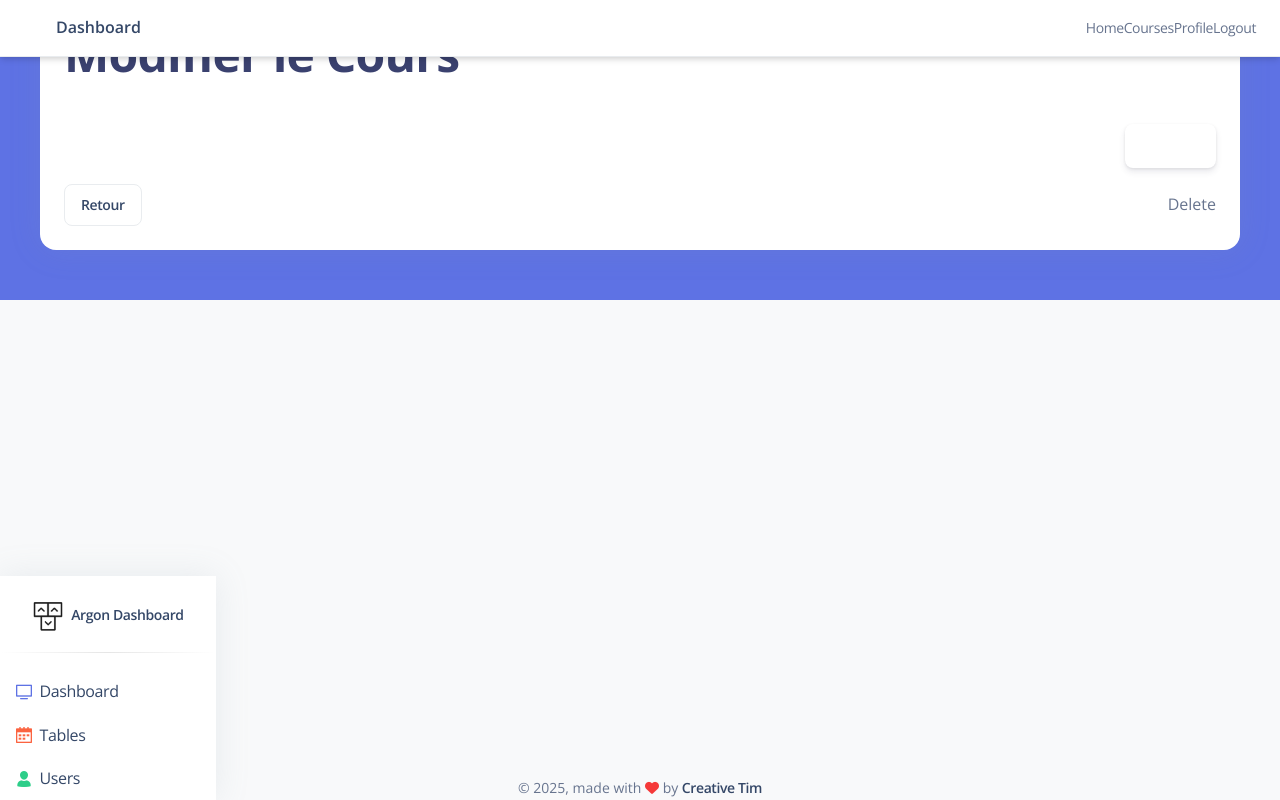
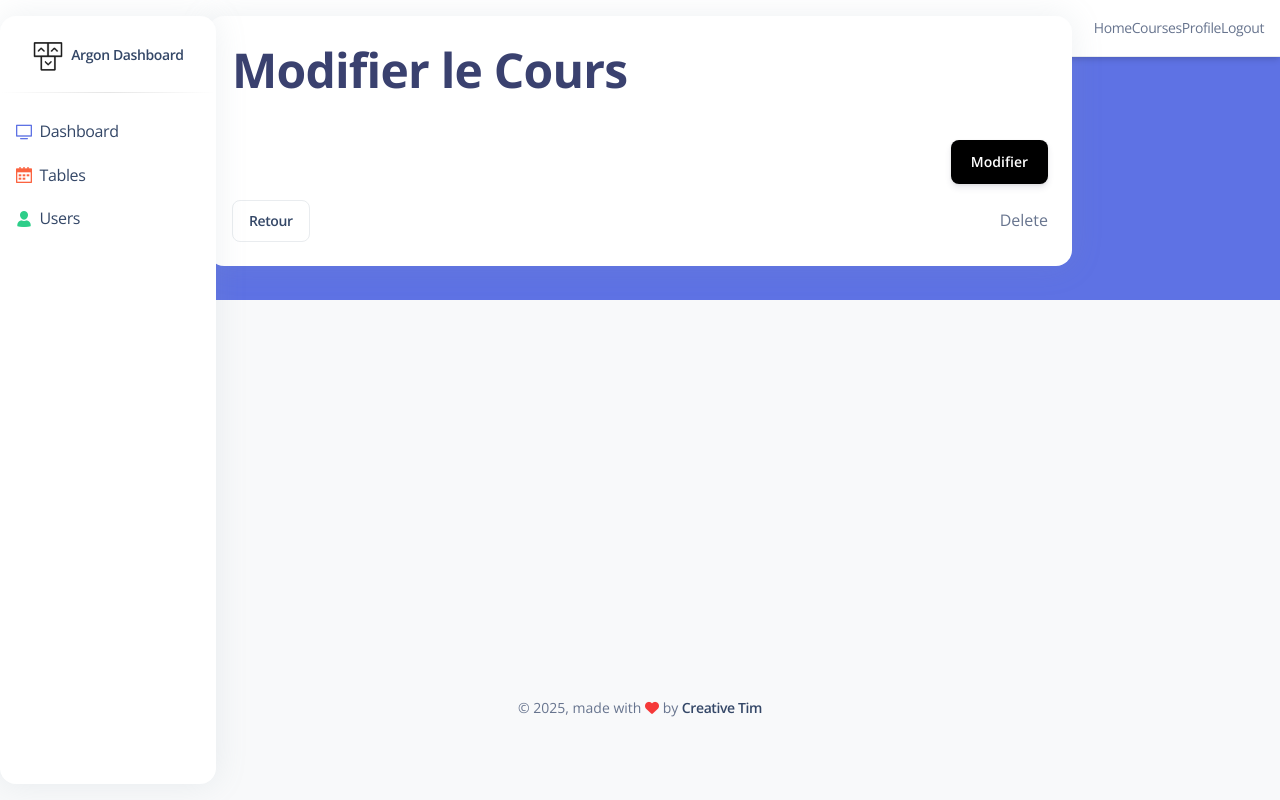
Before and after one commit to Aziz216-ui/Elearning, a Symfony app: template templates/cours/edit.html.twig in a window 1280 px wide. Run offline with Twig, Linux system fonts and the light colour scheme; the template is opened without the code that fills it, so the values that code supplies are empty; some libraries are stand-ins or nearby versions.

Commit message:
crud et design

```diff
--- a/src/Controller/CoursController.php
+++ b/src/Controller/CoursController.php
@@ -46,7 +46,7 @@
     public function show(Cours $cour): Response
     {
         return $this->render('cours/show.html.twig', [
-            'cours' => $coursRepository->findAll(),
+            'cour' => $cour,
         ]);
     }
 
--- a/templates/auteur/index.html.twig
+++ b/templates/auteur/index.html.twig
@@ -18,6 +18,7 @@
                             <th class="px-6 py-3 text-left text-xs font-semibold text-slate-600 dark:text-slate-300 uppercase tracking-wider">Nom</th>
                             <th class="px-6 py-3 text-left text-xs font-semibold text-slate-600 dark:text-slate-300 uppercase tracking-wider">Prénom</th>
                             <th class="px-6 py-3 text-left text-xs font-semibold text-slate-600 dark:text-slate-300 uppercase tracking-wider">Email</th>
+                            <th class="px-6 py-3 text-left text-xs font-semibold text-slate-600 dark:text-slate-300 uppercase tracking-wider">Spécialité</th>
                             <th class="px-6 py-3 text-right text-xs font-semibold text-slate-600 dark:text-slate-300 uppercase tracking-wider">Actions</th>
                         </tr>
                     </thead>
@@ -28,6 +29,7 @@
                             <td class="px-6 py-4 text-sm font-medium text-slate-800 dark:text-white">{{ auteur.nom }}</td>
                             <td class="px-6 py-4 text-sm text-slate-700 dark:text-slate-300">{{ auteur.prenom }}</td>
                             <td class="px-6 py-4 text-sm text-slate-700 dark:text-slate-300">{{ auteur.email }}</td>
+                            <td class="px-6 py-4 text-sm text-slate-700 dark:text-slate-300">{{ auteur.specialite ?? '' }}</td>
                             <td class="px-6 py-4 text-sm text-right">
                                 <a href="{{ path('app_auteur_show', {'id': auteur.id}) }}" class="text-blue-600 hover:text-blue-800 dark:text-blue-400 mr-3">Voir</a>
                                 <a href="{{ path('app_auteur_edit', {'id': auteur.id}) }}" class="text-emerald-600 hover:text-emerald-800 dark:text-emerald-400">Modifier</a>
@@ -35,7 +37,7 @@
                         </tr>
                     {% else %}
                         <tr>
-                            <td colspan="5" class="px-6 py-8 text-center text-sm text-slate-500 dark:text-slate-400">Aucun enregistrement</td>
+                            <td colspan="6" class="px-6 py-8 text-center text-sm text-slate-500 dark:text-slate-400">Aucun enregistrement</td>
                         </tr>
                     {% endfor %}
                     </tbody>
--- a/templates/auteur/show.html.twig
+++ b/templates/auteur/show.html.twig
@@ -18,6 +18,11 @@
                 <div class="px-6 py-4 flex justify-between"><span class="text-sm font-semibold text-slate-600 dark:text-slate-300">Nom</span><span class="text-sm text-slate-800 dark:text-white">{{ auteur.nom }}</span></div>
                 <div class="px-6 py-4 flex justify-between"><span class="text-sm font-semibold text-slate-600 dark:text-slate-300">Prénom</span><span class="text-sm text-slate-800 dark:text-white">{{ auteur.prenom }}</span></div>
                 <div class="px-6 py-4 flex justify-between"><span class="text-sm font-semibold text-slate-600 dark:text-slate-300">Email</span><span class="text-sm text-slate-800 dark:text-white">{{ auteur.email }}</span></div>
+                <div class="px-6 py-4 flex justify-between"><span class="text-sm font-semibold text-slate-600 dark:text-slate-300">Spécialité</span><span class="text-sm text-slate-800 dark:text-white">{{ auteur.specialite ?? '—' }}</span></div>
+                <div class="px-6 py-4 flex items-start justify-between gap-6">
+                    <span class="text-sm font-semibold text-slate-600 dark:text-slate-300">Bio courte</span>
+                    <span class="text-sm text-slate-800 dark:text-white max-w-xl whitespace-pre-line">{{ auteur.bio ?? '—' }}</span>
+                </div>
             </div>
         </div>
 
--- a/templates/base1.html.twig
+++ b/templates/base1.html.twig
@@ -22,12 +22,68 @@
 
 
   </head>
+  <style>
+    /* Global reset and fixes */
+    *, *::before, *::after {
+      box-sizing: border-box;
+      margin: 0;
+      padding: 0;
+    }
+    html, body {
+      height: 100%;
+      overflow-x: hidden;
+    }
+    /* Clear z-index layers */
+    .z-header { z-index: 1000; }
+    .z-sidebar { z-index: 999; }
+    .z-dropdown { z-index: 1050; }
+    .z-modal { z-index: 1100; }
+    /* Main content wrapper spacing */
+    .main-content-wrapper {
+      min-height: calc(100vh - 80px);
+      display: flex;
+      flex-direction: column;
+      position: relative; /* Ensure stacking context above background/slider */
+      z-index: 1;
+    }
+    /* Mobile responsiveness */
+    @media (max-width: 1023px) {
+      .sidebar-mobile {
+        transform: translateX(-100%);
+        transition: transform 0.3s ease;
+      }
+      .sidebar-mobile.open {
+        transform: translateX(0);
+      }
+      .main-content-mobile {
+        margin-left: 0 !important;
+        padding-top: 70px;
+      }
+      .navbar-mobile {
+        position: fixed;
+        top: 0;
+        left: 0;
+        right: 0;
+        z-index: 1000;
+      }
+    }
+    /* Keep content centered and readable */
+    .content-max-width { max-width: 56rem; /* ~max-w-3xl */ width: 100%; position: relative; z-index: 1; }
+    .safe-area { padding: 1rem; overflow: visible; }
+    /* Ensure main area is above any sliders/absolute elements */
+    main#main {
+      position: relative;
+      z-index: 1;
+    }
+  </style>
 
   <body class="m-0 font-sans text-base antialiased font-normal dark:bg-slate-900 leading-default bg-gray-50 text-slate-500 overflow-x-hidden">
     <div class="absolute w-full bg-blue-500 dark:hidden min-h-75 -z-10"></div>
+    <!-- Sidebar Overlay for Mobile -->
+    <div id="sidebarOverlay" class="fixed inset-0 bg-black bg-opacity-50 z-980 hidden lg:hidden"></div>
 
-    <!-- ====== Sidebar (Floating / Off-canvas) ====== -->
-    <aside id="sidebar" class="fixed top-16 bottom-0 left-0 block w-64 p-0 overflow-y-auto antialiased bg-white border-0 shadow-xl dark:shadow-none dark:bg-slate-850 z-40 transform -translate-x-full lg:translate-x-0 transition-transform duration-200 ease-in-out" aria-expanded="true">
+    <!-- ====== Sidebar ====== -->
+    <aside id="sidebar" class="sidebar-mobile fixed inset-y-0 flex-wrap items-center justify-between block w-64 p-0 my-4 overflow-y-auto antialiased transition-transform duration-200 bg-white border-0 shadow-xl dark:shadow-none dark:bg-slate-850 ease-nav-brand z-990 lg:ml-6 rounded-2xl lg:left-0 lg:translate-x-0" aria-expanded="true">
       <div class="h-19">
         <a class="block px-8 py-6 text-sm whitespace-nowrap dark:text-white text-slate-700" href="#">
           <img src="{{ asset('admin/img/logo-ct-dark.png') }}" class="inline h-8 dark:hidden" alt="main_logo" />
@@ -41,7 +97,7 @@
       <div class="overflow-auto grow">
         <ul class="flex flex-col pl-0 mb-0">
           <li class="mt-0.5">
-            <a href="dashboard" class="flex items-center px-4 py-2 text-slate-700 dark:text-white">
+            <a href="{{ path('app_dashboard') }}" class="flex items-center px-4 py-2 text-slate-700 dark:text-white {{ app.request.attributes.get('_route') == 'app_dashboard' ? 'font-semibold text-blue-600 dark:text-blue-400' : '' }}">
               <i class="ni ni-tv-2 text-blue-500 mr-2"></i> Dashboard
             </a>
           </li>
@@ -58,14 +114,12 @@
         </ul>
       </div>
     </aside>
-    <!-- Overlay for mobile sidebar -->
-    <div id="sidebarOverlay" class="fixed inset-0 bg-black/50 z-30 hidden lg:hidden"></div>
     <!-- ====== End Sidebar ====== -->
 
     <!-- ====== Main Content ====== -->
-    <div class="relative min-h-screen flex flex-col pt-16 lg:ml-64">
+    <div class="main-content-wrapper ml-0 lg:ml-64 transition-all duration-200">
       <!-- Navbar -->
-      <nav class="w-full px-6 py-3 bg-white border-b border-gray-200 shadow-sm dark:bg-slate-850 dark:border-slate-800 fixed top-0 left-0 right-0 z-50">
+      <nav class="navbar-mobile w-full px-4 lg:px-6 py-3 bg-white border-b border-gray-200 shadow-sm dark:bg-slate-850 dark:border-slate-800 fixed top-0 left-0 right-0 z-1000">
         <div class="flex items-center justify-between">
           <div class="flex items-center space-x-3">
             <!-- Mobile sidebar toggle -->
@@ -93,15 +147,12 @@
       <!-- End Navbar -->
 
       <!-- Main content -->
-
-<main id="main" class="w-full px-6 py-8">
-  <div class="w-full max-w-5xl mx-auto">
-   {% block body %}
-
-
-    {% endblock %}
-  </div>
-</main>
+      <main id="main" class="main-content-mobile flex-1 w-full px-4 lg:px-10 py-8 mt-16 lg:ml-0 safe-area">
+        <div class="content-max-width mx-auto">
+          {% block body %}
+          {% endblock %}
+        </div>
+      </main>
 
 
       <!-- Footer -->
@@ -123,49 +174,63 @@
         const sidebar = document.getElementById('sidebar');
         const overlay = document.getElementById('sidebarOverlay');
         const toggle = document.getElementById('sidebarToggle');
+        const body = document.body;
 
         const openSidebar = () => {
           if (!sidebar) return;
-          sidebar.classList.remove('-translate-x-full');
+          sidebar.classList.add('open');
           if (overlay) overlay.classList.remove('hidden');
-          document.body.classList.add('overflow-hidden');
+          body.classList.add('overflow-hidden');
         };
 
         const closeSidebar = () => {
           if (!sidebar) return;
-          sidebar.classList.add('-translate-x-full');
+          sidebar.classList.remove('open');
           if (overlay) overlay.classList.add('hidden');
-          document.body.classList.remove('overflow-hidden');
+          body.classList.remove('overflow-hidden');
         };
 
+        // Toggle sidebar
         toggle && toggle.addEventListener('click', function () {
-          const isHidden = sidebar.classList.contains('-translate-x-full');
-          if (isHidden) openSidebar(); else closeSidebar();
+          const isOpen = sidebar.classList.contains('open');
+          if (isOpen) closeSidebar(); else openSidebar();
         });
 
+        // Close sidebar when overlay is clicked
         overlay && overlay.addEventListener('click', closeSidebar);
 
-        window.addEventListener('keydown', function (e) {
+        // Close sidebar with Escape key
+        document.addEventListener('keydown', function (e) {
           if (e.key === 'Escape') closeSidebar();
         });
 
-        // Reset state on resize: show sidebar on lg+, hide overlay/body lock
-        const mq = window.matchMedia('(min-width: 1024px)');
+        // Handle responsive behavior
         const handleResize = () => {
-          if (mq.matches) {
-            // Large screens: ensure sidebar is visible and overlay/body unlocked
-            sidebar && sidebar.classList.remove('-translate-x-full');
+          if (window.innerWidth >= 1024) {
+            // Large screens: ensure sidebar is docked and overlay is hidden
+            sidebar && sidebar.classList.remove('open');
             overlay && overlay.classList.add('hidden');
-            document.body.classList.remove('overflow-hidden');
+            body.classList.remove('overflow-hidden');
           } else {
             // Small screens: keep sidebar hidden by default
-            sidebar && sidebar.classList.add('-translate-x-full');
+            sidebar && sidebar.classList.remove('open');
             overlay && overlay.classList.add('hidden');
-            document.body.classList.remove('overflow-hidden');
+            body.classList.remove('overflow-hidden');
           }
         };
+        // Initial setup
         handleResize();
-        mq.addEventListener ? mq.addEventListener('change', handleResize) : window.addEventListener('resize', handleResize);
+        // Listen for resize events
+        window.addEventListener('resize', handleResize);
+
+        // Close sidebar when a navigation link is clicked on mobile
+        document.querySelectorAll('#sidebar a').forEach(link => {
+          link.addEventListener('click', () => {
+            if (window.innerWidth < 1024) {
+              closeSidebar();
+            }
+          });
+        });
       });
     </script>
 
--- a/templates/cours/_form.html.twig
+++ b/templates/cours/_form.html.twig
@@ -1,14 +1,19 @@
 {{ form_start(form) }}
-    <div class="space-y-4">
+    <div class="space-y-3">
     {% for field in form %}
+        {% if field.vars.name == '_token' %}
+            {# Render the CSRF token input without label/errors #}
+            {{ form_widget(field) }}
+        {% else %}
         <div class="space-y-1">
-            {{ form_label(field, null, {'label_attr': {'class': 'block text-sm font-medium text-slate-700 dark:text-slate-300'}}) }}
-            {{ form_widget(field, {'attr': {'class': 'mt-1 block w-full rounded-lg border border-slate-300 dark:border-slate-700 bg-white dark:bg-slate-900 text-slate-900 dark:text-slate-100 px-3 py-2 focus:outline-none focus:ring-2 focus:ring-blue-500 focus:border-blue-500'}}) }}
+            {{ form_label(field, null, {'label_attr': {'class': 'block text-xs font-semibold tracking-wide text-slate-600 dark:text-slate-300'}}) }}
+            {{ form_widget(field, {'attr': {'class': 'mt-1 block w-full rounded-lg border border-slate-300 dark:border-slate-700 bg-white dark:bg-slate-900 text-slate-900 dark:text-slate-100 text-sm px-3 py-2 focus:outline-none focus:ring-2 focus:ring-blue-500 focus:border-blue-500'}}) }}
             {{ form_errors(field) }}
         </div>
+        {% endif %}
     {% endfor %}
     </div>
     <div class="flex justify-end pt-4">
-        <button class="px-5 py-2.5 text-sm font-bold text-white rounded-lg bg-gradient-to-tl from-emerald-600 to-emerald-400 shadow-md hover:shadow-xl">{{ button_label|default('Enregistrer') }}</button>
+        <button class="{{ button_class|default('px-5 py-2.5 text-sm font-bold text-white rounded-lg bg-gradient-to-tl from-emerald-600 to-emerald-400 shadow-md hover:shadow-xl') }}">{{ button_label|default('Enregistrer') }}</button>
     </div>
 {{ form_end(form) }}
--- a/templates/cours/edit.html.twig
+++ b/templates/cours/edit.html.twig
@@ -7,7 +7,11 @@
         <div class="w-full bg-white dark:bg-slate-850 shadow-xl dark:shadow-dark-xl rounded-2xl p-6">
             <h1 class="text-2xl font-bold text-slate-800 dark:text-white mb-6">Modifier le Cours</h1>
 
-            {{ include('cours/_form.html.twig', {'form': form, 'button_label': 'Update'}) }}
+            {{ include('cours/_form.html.twig', {
+                'form': form,
+                'button_label': 'Modifier',
+                'button_class': 'px-5 py-2.5 text-sm font-semibold text-white rounded-lg bg-black hover:bg-slate-900 shadow-md hover:shadow-lg'
+            }) }}
 
             <div class="flex justify-between items-center gap-3 pt-4">
                 <a href="{{ path('app_cours_index') }}" class="px-4 py-2 text-sm font-semibold rounded-lg border border-slate-300 dark:border-slate-700 text-slate-700 dark:text-slate-300 hover:bg-slate-50 dark:hover:bg-slate-800">Retour</a>
--- a/templates/cours/new.html.twig
+++ b/templates/cours/new.html.twig
@@ -7,7 +7,10 @@
         <div class="w-full bg-white dark:bg-slate-850 shadow-xl dark:shadow-dark-xl rounded-2xl p-6">
             <h1 class="text-2xl font-bold text-slate-800 dark:text-white mb-6">Nouveau Cours</h1>
 
-            {{ include('cours/_form.html.twig') }}
+            {{ include('cours/_form.html.twig', {
+                button_label: 'Ajouter',
+                button_class: 'px-5 py-2.5 text-sm font-semibold text-white rounded-lg bg-black hover:bg-slate-900 shadow-md hover:shadow-lg'
+            }) }}
 
             <div class="flex justify-end gap-3 pt-4">
                 <a href="{{ path('app_cours_index') }}" class="px-4 py-2 text-sm font-semibold rounded-lg border border-slate-300 dark:border-slate-700 text-slate-700 dark:text-slate-300 hover:bg-slate-50 dark:hover:bg-slate-800">Annuler</a>
```
Also changed, not shown: migrations/Version20251116115748.php (added, +31 -0 lines), migrations/Version20251116122724.php (added, +31 -0 lines), migrations/Version20251116124457.php (added, +31 -0 lines), src/Entity/Auteur.php (+14 -0 lines), src/Entity/Cours.php (+15 -0 lines), src/Form/AuteurType.php (+11 -0 lines), src/Form/CoursType.php (+10 -0 lines), templates/admin/dashboard/index.html.twig (+7 -15 lines), templates/auteur/_form.html.twig (+10 -5 lines), templates/cours/index.html.twig (+4 -3 lines).
